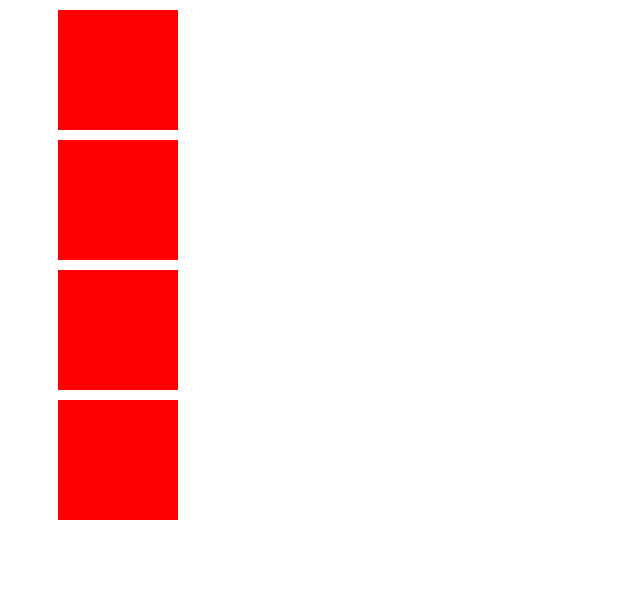
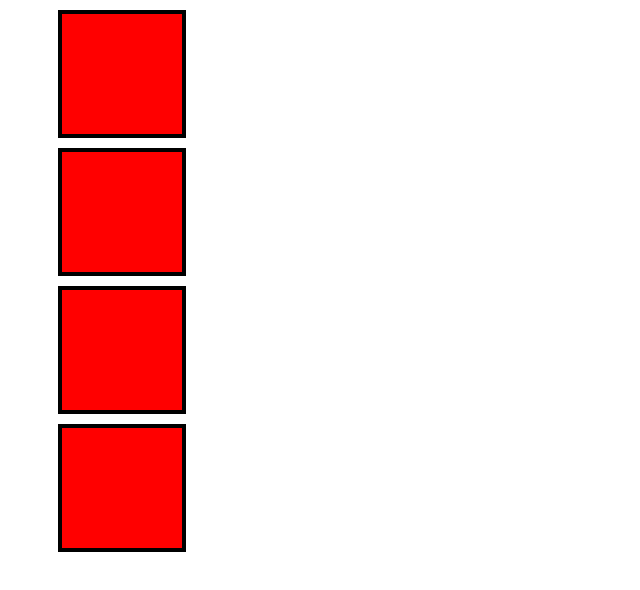
Before and after one commit to TihoAska/CSS, a plain HTML site: page index.html in a window 1280 px wide. Shown: the whole page, without its empty margins (0-640 px from the left). Drawn offline with Linux system fonts and the light colour scheme.

Commit message:
padding, margin, position, kocke, border

```diff
--- a/index.html
+++ b/index.html
@@ -8,6 +8,7 @@
             height: 100px;
             margin: 10px 50px;
             padding: 10px;
+            border: 4px solid black;
         }
         #prvi{
             background-color: red;
```
